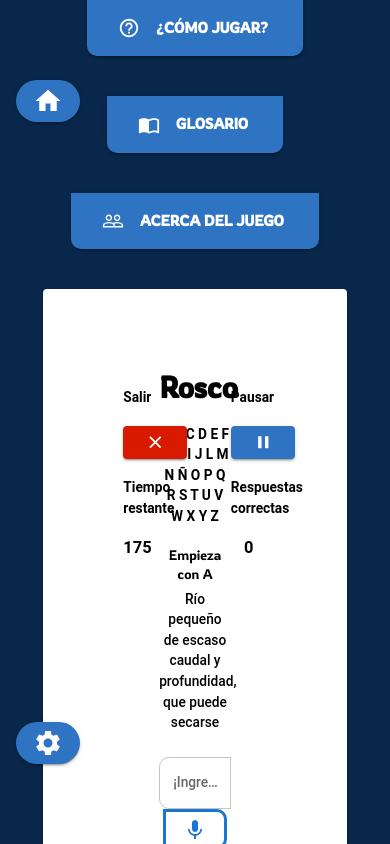
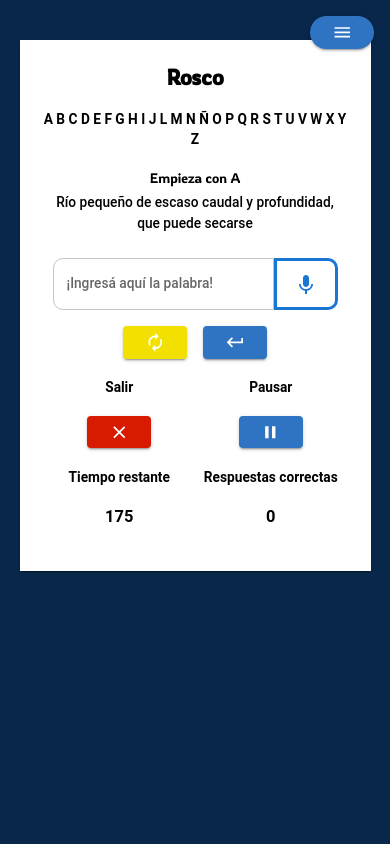
Before and after one commit to tadeovelis/Pasapalabra-ArroyoMaldonado-TPIntegradorDEU-2022, a React (Create React App) app: page /rosco in a window 390 px wide. Shown: the top 844 px of the page. Built offline with nearby package versions, Linux system fonts and the light colour scheme; the HTML template or start-up script is replaced by a standard one.

Commit message:
Trabajar en el responsive, crear hedaer y menú mobile, corregir componentes

```diff
--- a/src/App.css
+++ b/src/App.css
@@ -2,46 +2,24 @@
   text-align: center;
   background: #08274a;
   min-height: 100vh;
+  height: 'auto';
   padding-bottom: 30px;
-  padding-left: 7vw;
-  padding-right: 7vw;
+  padding-left: 5vw;
+  padding-right: 5vw;
 }
-
-.App-logo {
-  height: 40vmin;
-  pointer-events: none;
+@media (max-width: 600px) {
+  .App {
+    padding-left: 2vw;
+    padding-right: 2vw
+  }
 }
-
-@media (prefers-reduced-motion: no-preference) {
-  .App-logo {
-    animation: App-logo-spin infinite 20s linear;
+@media (max-width: 900px) {
+  .App {
+    padding-left: 5vw;
+    padding-right: 5vw
   }
 }
 
-.App-header {
-  background-color: #282c34;
-  min-height: 100vh;
-  display: flex;
-  flex-direction: column;
-  align-items: center;
-  justify-content: center;
-  font-size: calc(10px + 2vmin);
-  color: white;
-}
-
-.App-link {
-  color: #61dafb;
-}
-
-@keyframes App-logo-spin {
-  from {
-    transform: rotate(0deg);
-  }
-
-  to {
-    transform: rotate(360deg);
-  }
-}
 
 .scrollbarCustom::-webkit-scrollbar {
   width: .5em;
--- a/src/components/Header.js
+++ b/src/components/Header.js
@@ -1,14 +1,17 @@
 import { Box } from "@mui/system"
-import { Grid } from "@mui/material"
+import { Drawer, Grid, Typography, useMediaQuery, Divider } from "@mui/material"
 import { Button } from "@mui/material"
 import { Link } from "react-router-dom"
 
 import HelpOutlineIcon from '@mui/icons-material/HelpOutline';
 import ImportContactsIcon from '@mui/icons-material/ImportContacts';
 import PeopleOutlineIcon from '@mui/icons-material/PeopleOutline';
+import MenuIcon from '@mui/icons-material/Menu';
 
 import '../App.css'
 import styled from "@emotion/styled";
+import { useTheme } from "@emotion/react";
+import { useState } from "react";
 
 const HeaderButton = styled(Button)({
     fontSize: '1.5em',
@@ -20,15 +23,51 @@ const HeaderButton = styled(Button)({
     }
 });
 
+const divider = (
+    <Grid item sx={{ width: '100%' }}>
+        <Divider sx={{ width: '100%', borderBottomWidth: 0.3, bgcolor: 'primary.contrastText' }} />
+    </Grid>
+)
+
+
 const espacioIconos = 1;
 
 export default function Header() {
+
+    const theme = useTheme();
+    const esMobile = useMediaQuery(theme.breakpoints.down('sm'));
+
+    const [headerMobileAbierto, setHeaderMobileAbierto] = useState(false);
+
+    const buttonHeaderMobile = (
+        <Button
+            variant="contained"
+            sx={{
+                borderRadius: '20px',
+                position: 'fixed',
+                top: 0,
+                right: 0,
+                m: 2,
+                zIndex: 99
+            }}
+            aria-label="Abrir menú de navegación"
+            onClick={() => setHeaderMobileAbierto(!headerMobileAbierto)}
+        >
+            <MenuIcon />
+        </Button>
+    )
+
     return (
-        <div>
+        <>
+            {!esMobile ? (
                 <Grid
                     container
                     spacing={5}
                     justifyContent="center"
+                    wrap={false}
+                    sx={{
+                        mb: 2
+                    }}
                 >
                     <Grid item>
                         <HeaderButton
@@ -64,6 +103,84 @@ export default function Header() {
                         </HeaderButton>
                     </Grid>
                 </Grid>
-        </div>
+
+            ) : (
+
+                <>
+                    {buttonHeaderMobile}
+
+                    <Drawer
+                        anchor='right'
+                        open={headerMobileAbierto}
+                        onClose={() => setHeaderMobileAbierto(false)}
+                        sx={{
+                            '& .MuiDrawer-paper': {
+                                height: 'fit-content',
+                                borderRadius: '0px 0px 0px 50px'
+                            },
+
+                        }}
+
+                    >
+                        <Grid
+                            container
+                            sx={{
+                                width: '70vw',
+                                color: 'primary.contrastText',
+
+                            }}
+                        >
+                            <Grid container item sx={{ bgcolor: 'primary.oscuro', pl: 5, pr: 3, py: 3 }}>
+                                <Grid item>
+                                    <Typography variant="h1">
+                                        Menú
+                                    </Typography>
+                                </Grid>
+                                {buttonHeaderMobile}
+                            </Grid>
+                            <Grid container item
+                                spacing={1.5}
+                                direction="column"
+                                alignItems="flex-end"
+                                sx={{
+                                    bgcolor: 'primary.medio', px: 3, pb: 3, pt: 1, m: 0
+                                }}
+                            >
+                                <Grid item>
+                                    <Typography variant="h3">
+                                        Ir a la bienvenida
+                                    </Typography>
+                                </Grid>
+                                {divider}
+                                <Grid item>
+                                    <Typography variant="h3">
+                                        ¿Cómo jugar?
+                                    </Typography>
+                                </Grid>
+                                {divider}
+                                <Grid item>
+                                    <Typography variant="h3">
+                                        Glosario
+                                    </Typography>
+                                </Grid>
+                                {divider}
+                                <Grid item>
+                                    <Typography variant="h3">
+                                        Acerca del juego
+                                    </Typography>
+                                </Grid>
+                                {divider}
+                                <Grid item>
+                                    <Typography variant="h3">
+                                        Opciones
+                                    </Typography>
+                                </Grid>
+                            </Grid>
+                        </Grid>
+                    </Drawer>
+                </>
             )
             }
+        </>
+    )
+}
--- a/src/components/Juego.js
+++ b/src/components/Juego.js
@@ -1,6 +1,6 @@
 import Paper from '@mui/material/Paper'
 import Header from './Header'
-import { Alert, Grid, Snackbar } from '@mui/material'
+import { Alert, Grid, Snackbar, useMediaQuery } from '@mui/material'
 import Salir from './Salir'
 import TiempoRestante from './TiempoRestante'
 import Rosco from './Rosco/Rosco'
@@ -17,6 +17,7 @@ import ModalTimeOut from './Modals/ModalTimeOut'
 import { compareTwoStrings } from 'string-similarity'
 import BotonesFlotantes from './BotonesFlotantes'
 import { useNavigate } from 'react-router-dom'
+import { useTheme } from '@emotion/react'
 
 
 /* Estados palabras/letras
@@ -38,6 +39,9 @@ const tiempoDeJuego = 180;
 const tiempoReanudacionPredeterminado = 5;
 
 export default function Juego(props) {
+
+    const theme = useTheme();
+    const esMobile = useMediaQuery(theme.breakpoints.down('sm'));
 
     const [palabras, setPalabras] = useState([]);
     const [indicesPalabrasAResponder, setIndicesPalabrasAResponder] = useState(
@@ -192,9 +196,9 @@ export default function Juego(props) {
         })
     }
 
-    function quitarAcentos(s){
-        const acentos = {'á':'a','é':'e','í':'i','ó':'o','ú':'u','Á':'A','É':'E','Í':'I','Ó':'O','Ú':'U'};
-        return s.split('').map( letra => acentos[letra] || letra).join('').toString();
+    function quitarAcentos(s) {
+        const acentos = { 'á': 'a', 'é': 'e', 'í': 'i', 'ó': 'o', 'ú': 'u', 'Á': 'A', 'É': 'E', 'Í': 'I', 'Ó': 'O', 'Ú': 'U' };
+        return s.split('').map(letra => acentos[letra] || letra).join('').toString();
     }
 
     // Se fija si es correcta la palabra ingresada
@@ -264,38 +268,48 @@ export default function Juego(props) {
 
     return (
         <>
-            <BotonesFlotantes />
-            <Container maxWidth={false}
+            {!esMobile && <BotonesFlotantes />}
+            <Grid container justifyContent="center"
                 sx={{
                     background: "backgroundGeneral.main",
                     minHeight: '100vh',
-                    margin: 0
+                    margin: 0,
                 }}
             >
                 <Header />
                 <Paper
                     sx={{
                         mt: 5,
-                        mb: 0,
-                        p: 10,
-                        bgcolor: "backgroundPaper.main",
-                        color: "textoPaper.main",
+                        height: 'fit-content'
                     }}
                 >
-                    <Grid container>
-                        <Grid item xs={3}>
-                            <Grid item xs={6}>
+                    <Grid
+                        container
+                        justifyContent="center"
+                        sx={{
+                            mb: 0,
+                            p: {
+                                xs: 3,
+                                sm: 5,
+                                lg: 7
+                            },
+                            bgcolor: "backgroundPaper.main",
+                            color: "textoPaper.main",
+                        }}
+                    >
+                        <Grid justifyContent="center" item xs={6} sm={6} lg={3} order={{ xs: 2, sm: 2, lg: 1 }}>
+                            <Grid item>
                                 <Salir
                                     salir={salir}
                                 />
                             </Grid>
-                            <Grid item xs={6}>
+                            <Grid item>
                                 <TiempoRestante
                                     tiempoRestante={tiempoRestante}
                                 />
                             </Grid>
                         </Grid>
-                        <Grid item xs={6}>
+                        <Grid justifyContent="center" container item xs={12} sm={12} lg={6} order={{ xs: 1, sm: 1, lg: 2 }}>
                             <Grid item>
                                 <Rosco
                                     palabras={palabras}
@@ -307,7 +321,7 @@ export default function Juego(props) {
                                 />
                             </Grid>
                         </Grid>
-                        <Grid item xs={3}>
+                        <Grid item xs={6} sm={6} lg={3} order={{ xs: 3, sm: 3, lg: 3 }}>
                             <Grid item>
                                 <Pausar
                                     pausar={pausar}
@@ -372,7 +386,7 @@ export default function Juego(props) {
                     </>
                 }
 
-            </Container>
+            </Grid>
         </>
     )
 }
--- a/src/components/Rosco/InputUsuario.js
+++ b/src/components/Rosco/InputUsuario.js
@@ -51,7 +51,7 @@ export default function InputUsuario(props) {
         <div>
             <form onSubmit={respondio}>
                 <Grid container spacing={2}>
-                    <Grid container item xs={12} alignItems="stretch" justifyContent="center">
+                    <Grid container item xs={12} alignItems="stretch" justifyContent="center" wrap={false}>
                         <Grid item>
                             <CssTextField
                                 id="palabra"
--- a/src/helpers/theming.js
+++ b/src/helpers/theming.js
@@ -21,9 +21,9 @@ const tamañosLetrasVariantes = {
         'lg': '2.3em !important'
     },
     'h2': {
-        'xs': '2.2em !important',
-        'sm': '2.3em !important',
-        'lg': '2.5em !important'
+        'xs': '1.6em !important',
+        'sm': '1.9em !important',
+        'lg': '2.2em !important'
     },
     'h3': {
         'xs': '1.2em !important',
@@ -331,7 +331,8 @@ export default function crearTema(configuraciones) {
                 fontWeight: 500
             },
         },
-        components: getComponents()
+
+        components: getComponents(),
     };
 
     return opcionesTema
```
Lines whose indentation alone changed are shown as unchanged.
